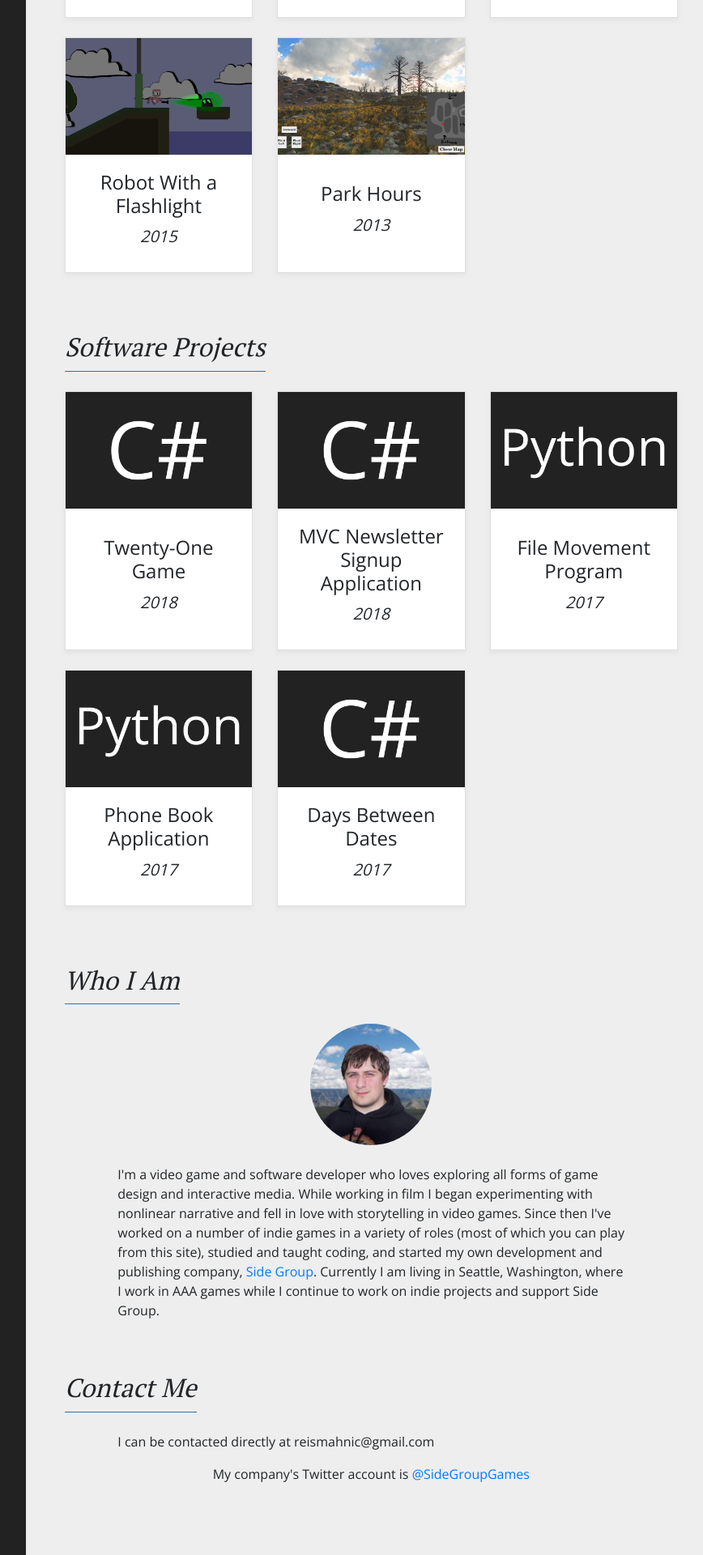
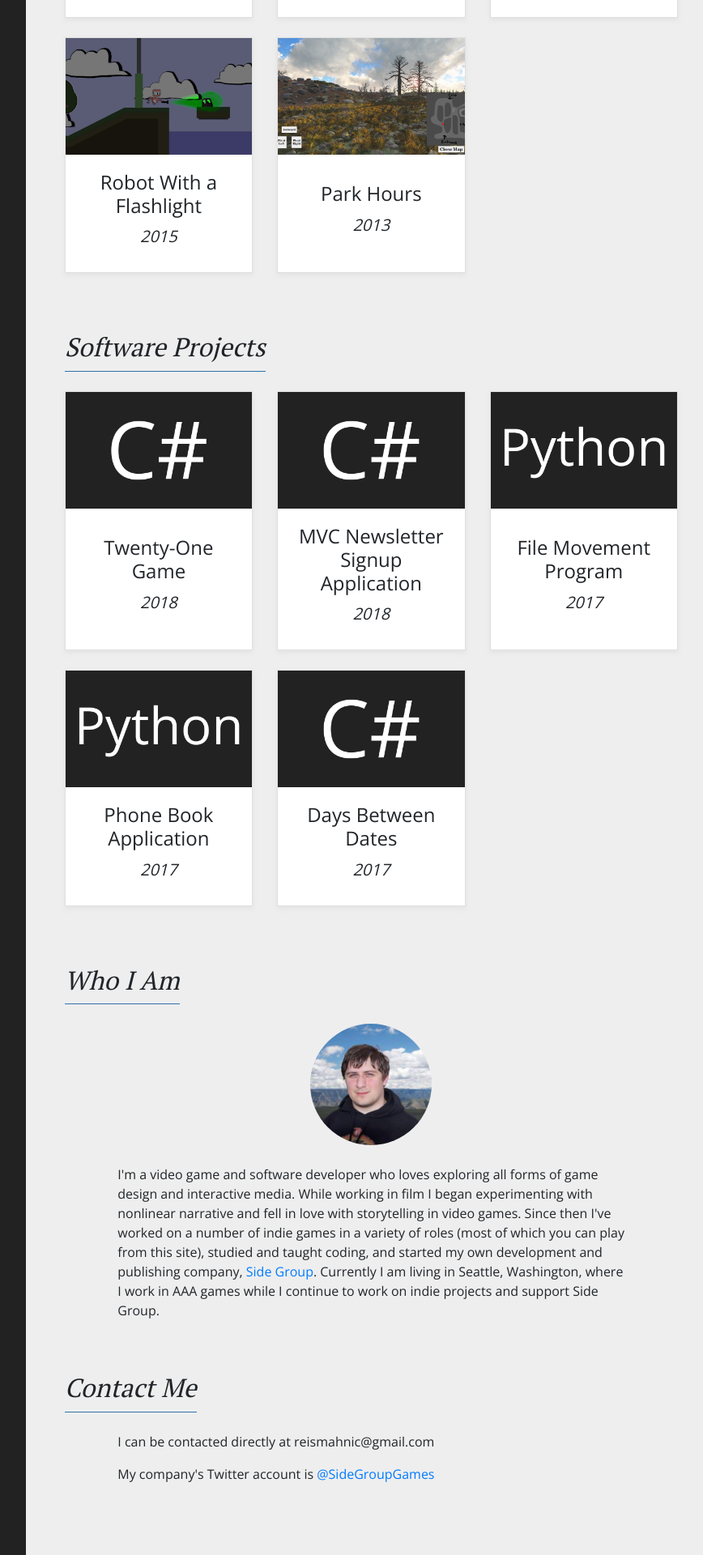
Before and after one commit to reismahnic/reis-mahnic, a Jekyll site: the page built from index.html, in a window 1280 px wide. Shown: the part 1338-3258 px from the top of the page at 81% size, without its empty margins (395-1263 px from the left). Built offline with Jekyll 4.4.1, drawn with Linux system fonts in a browser that asks for light colours.

Commit message:
Update home.html

```diff
--- a/_layouts/home.html
+++ b/_layouts/home.html
@@ -70,7 +70,7 @@ title: Reis Mahnic - Video Games and Software Development
     <div class="row mb-4">
         <div class="col-auto col-sm-auto col-md-10 text-center mx-auto">
             <p class="text-left">I can be contacted directly at reismahnic@gmail.com</p>
-<p>My company's Twitter account is <a href="https://twitter.com/sidegroupgames" target="_blank">@SideGroupGames</a></p>
+<p class="text-left">My company's Twitter account is <a href="https://twitter.com/sidegroupgames" target="_blank">@SideGroupGames</a></p>
         </div>
     </div>
 {% include footer.html %}
```
